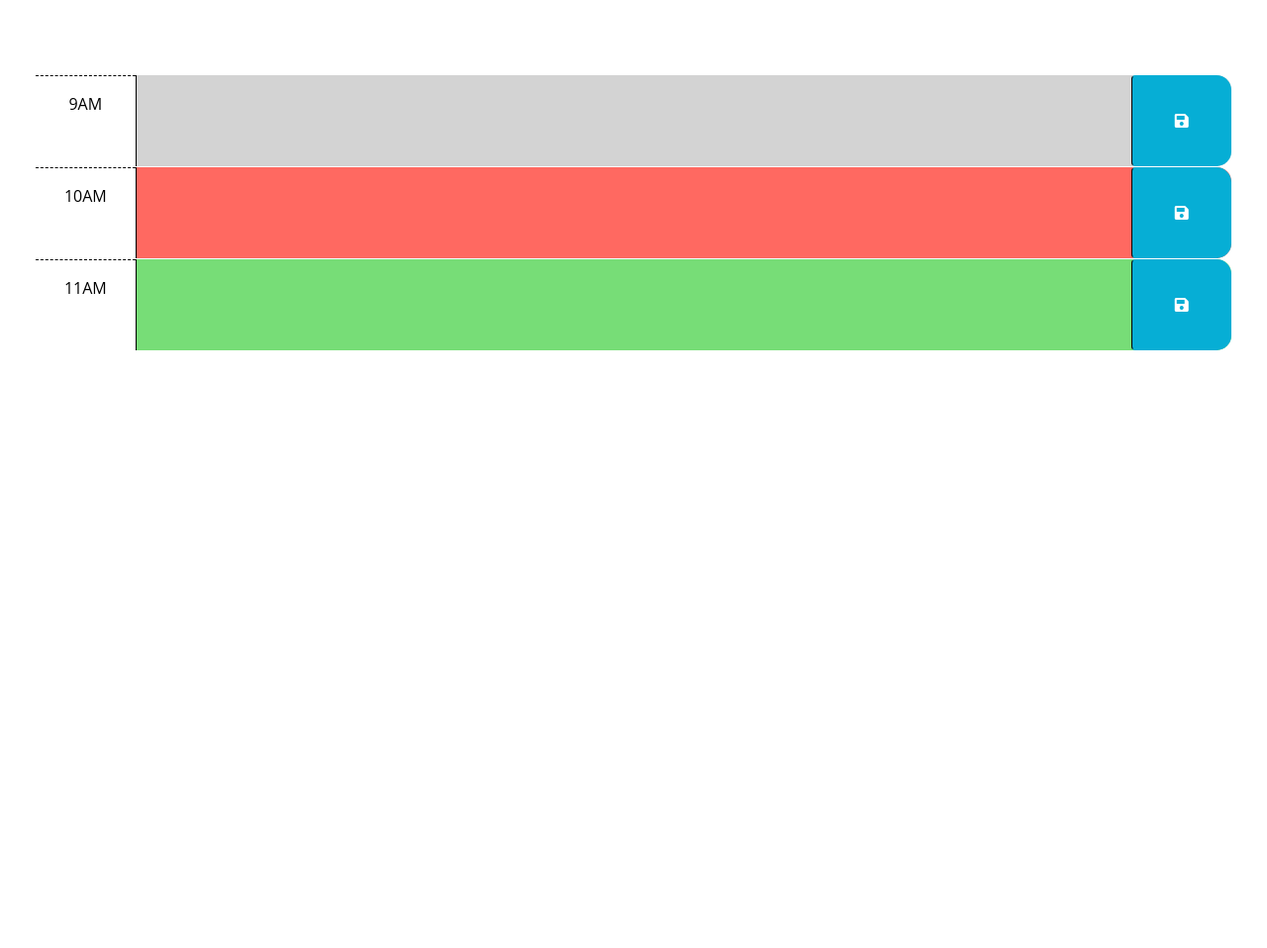
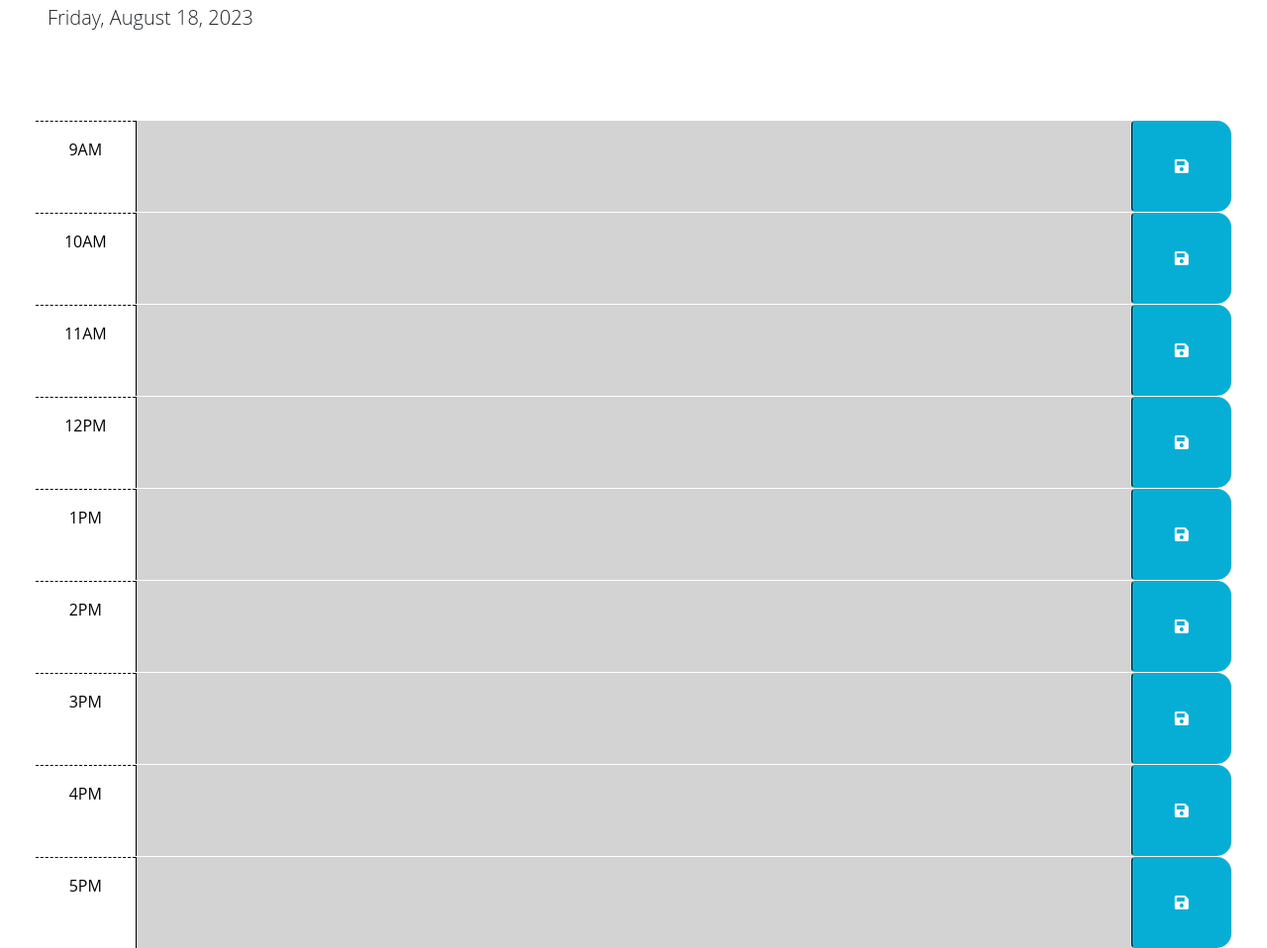
Before and after one commit to alexandrazykova/Work-Day-Scheduler, a plain HTML site: page index.html in a window 1280 px wide. Shown: the part 176-1134 px from the top of the page at 99% size. Before the commit the page ends 800 px from the top, so only its background shows below. Drawn offline with nearby package versions, Linux system fonts and the light colour scheme; files that its build step writes are made by us from their sources.

Commit message:
refactored html with new classes and updated links, added button event listener and current day from day.js

```diff
--- a/assets/js/script.js
+++ b/assets/js/script.js
@@ -1,23 +1,17 @@
-// Wrap all code that interacts with the DOM in a call to jQuery to ensure that
-// the code isn't run until the browser has finished rendering all the elements
-// in the html.
-$(function () {
-    // TODO: Add a listener for click events on the save button. This code should
-    // use the id in the containing time-block as a key to save the user input in
-    // local storage. HINT: What does `this` reference in the click listener
-    // function? How can DOM traversal be used to get the "hour-x" id of the
-    // time-block containing the button that was clicked? How might the id be
-    // useful when saving the description in local storage?
-    //
-    // TODO: Add code to apply the past, present, or future class to each time
-    // block by comparing the id to the current hour. HINTS: How can the id
-    // attribute of each time-block be used to conditionally add or remove the
-    // past, present, and future classes? How can Day.js be used to get the
-    // current hour in 24-hour time?
-    //
-    // TODO: Add code to get any user input that was saved in localStorage and set
-    // the values of the corresponding textarea elements. HINT: How can the id
-    // attribute of each time-block be used to do this?
-    //
-    // TODO: Add code to display the current date in the header of the page.
-  });
+// Wraps all code that interacts with the DOM so it isn't run
+// until the browser has finished rendering whole HTML
+$(document).ready();
+
+var saveBtnEl = $(".saveBtn");
+// How can DOM traversal be used to get the "hour-x" id of the
+// time-block containing the button that was clicked? How might the id be
+// useful when saving the description in local storage?
+
+
+// Display the current date in the header
+var now = dayjs();
+$("#currentDay").text(now.format('dddd, MMMM D, YYYY'));
+
+// Add a click event listener to save buttons
+saveBtnEl.on("click", function () {
+});
--- a/index.html
+++ b/index.html
@@ -20,7 +20,7 @@
       href="https://fonts.googleapis.com/css2?family=Fira+Sans:wght@400;700&display=swap"
       rel="stylesheet"
     />
-    <link rel="stylesheet" href="style.css" />
+    <link rel="stylesheet" href="assets/css/style.css" />
     <title>Work Day Scheduler</title>
   </head>
 
@@ -30,19 +30,11 @@
       <p class="lead">A simple calendar app for scheduling your work day</p>
       <p id="currentDay" class="lead"></p>
     </header>
+
     <div class="container-fluid px-5">
-      <!-- Use class for "past", "present", and "future" to apply styles to the
-        time-block divs accordingly. The javascript will need to do this by
-        adding/removing these classes on each div by comparing the hour in the
-        id to the current hour. The html provided below is meant to be an example
-        demonstrating how the css provided can be leveraged to create the
-        desired layout and colors. The html below should be removed or updated
-        in the finished product. Remember to delete this comment once the
-        code is implemented.
-        -->
 
       <!-- Example of a past time block. The "past" class adds a gray background color. -->
-      <div id="hour-9" class="row time-block past">
+      <div id="hour-9" class="row time-block past" class="row time-block present" class="row time-block future">
         <div class="col-2 col-md-1 hour text-center py-3">9AM</div>
         <textarea class="col-8 col-md-10 description" rows="3"> </textarea>
         <button class="btn saveBtn col-2 col-md-1" aria-label="save">
@@ -51,7 +43,7 @@
       </div>
 
       <!-- Example of a present time block. The "present" class adds a red background color. -->
-      <div id="hour-10" class="row time-block present">
+      <div id="hour-10" class="row time-block past" class="row time-block present" class="row time-block future">
         <div class="col-2 col-md-1 hour text-center py-3">10AM</div>
         <textarea class="col-8 col-md-10 description" rows="3"> </textarea>
         <button class="btn saveBtn col-2 col-md-1" aria-label="save">
@@ -60,20 +52,74 @@
       </div>
 
       <!-- Example of a future time block. The "future" class adds a green background color. -->
-      <div id="hour-11" class="row time-block future">
+      <div id="hour-11" class="row time-block past" class="row time-block present" class="row time-block future">
         <div class="col-2 col-md-1 hour text-center py-3">11AM</div>
         <textarea class="col-8 col-md-10 description" rows="3"> </textarea>
         <button class="btn saveBtn col-2 col-md-1" aria-label="save">
           <i class="fas fa-save" aria-hidden="true"></i>
         </button>
       </div>
-    </div>
+
+
+
+  <div id="hour-12" class="row time-block past" class="row time-block present" class="row time-block future">
+    <div class="col-2 col-md-1 hour text-center py-3">12PM</div>
+    <textarea class="col-8 col-md-10 description" rows="3"> </textarea>
+    <button class="btn saveBtn col-2 col-md-1" aria-label="save">
+      <i class="fas fa-save" aria-hidden="true"></i>
+    </button>
+  </div>
+
+
+<div id="hour-1" class="row time-block past" class="row time-block present" class="row time-block future">
+  <div class="col-2 col-md-1 hour text-center py-3">1PM</div>
+  <textarea class="col-8 col-md-10 description" rows="3"> </textarea>
+  <button class="btn saveBtn col-2 col-md-1" aria-label="save">
+    <i class="fas fa-save" aria-hidden="true"></i>
+  </button>
+</div>
+
+
+<div id="hour-2" class="row time-block past" class="row time-block present" class="row time-block future">
+  <div class="col-2 col-md-1 hour text-center py-3">2PM</div>
+  <textarea class="col-8 col-md-10 description" rows="3"> </textarea>
+  <button class="btn saveBtn col-2 col-md-1" aria-label="save">
+    <i class="fas fa-save" aria-hidden="true"></i>
+  </button>
+</div>
+
+<div id="hour-3" class="row time-block past" class="row time-block present" class="row time-block future">
+  <div class="col-2 col-md-1 hour text-center py-3">3PM</div>
+  <textarea class="col-8 col-md-10 description" rows="3"> </textarea>
+  <button class="btn saveBtn col-2 col-md-1" aria-label="save">
+    <i class="fas fa-save" aria-hidden="true"></i>
+  </button>
+</div>
+
+
+<div id="hour-4" class="row time-block past" class="row time-block present" class="row time-block future">
+  <div class="col-2 col-md-1 hour text-center py-3">4PM</div>
+  <textarea class="col-8 col-md-10 description" rows="3"> </textarea>
+  <button class="btn saveBtn col-2 col-md-1" aria-label="save">
+    <i class="fas fa-save" aria-hidden="true"></i>
+  </button>
+</div>
+
+
+<div id="hour-5" class="row time-block past" class="row time-block present" class="row time-block future">
+  <div class="col-2 col-md-1 hour text-center py-3">5PM</div>
+  <textarea class="col-8 col-md-10 description" rows="3"> </textarea>
+  <button class="btn saveBtn col-2 col-md-1" aria-label="save">
+    <i class="fas fa-save" aria-hidden="true"></i>
+  </button>
+</div>
+</div>
 
     <script src="https://cdnjs.cloudflare.com/ajax/libs/jquery/3.2.1/jquery.min.js"></script>
     <script src="https://cdn.jsdelivr.net/npm/dayjs@1.11.3/dayjs.min.js"
     integrity="sha256-iu/zLUB+QgISXBLCW/mcDi/rnf4m4uEDO0wauy76x7U="
     crossorigin="anonymous"></script>
 
-    <script src="script.js"></script>
+    <script src="assets/js/script.js"></script>
   </body>
 </html>
```
